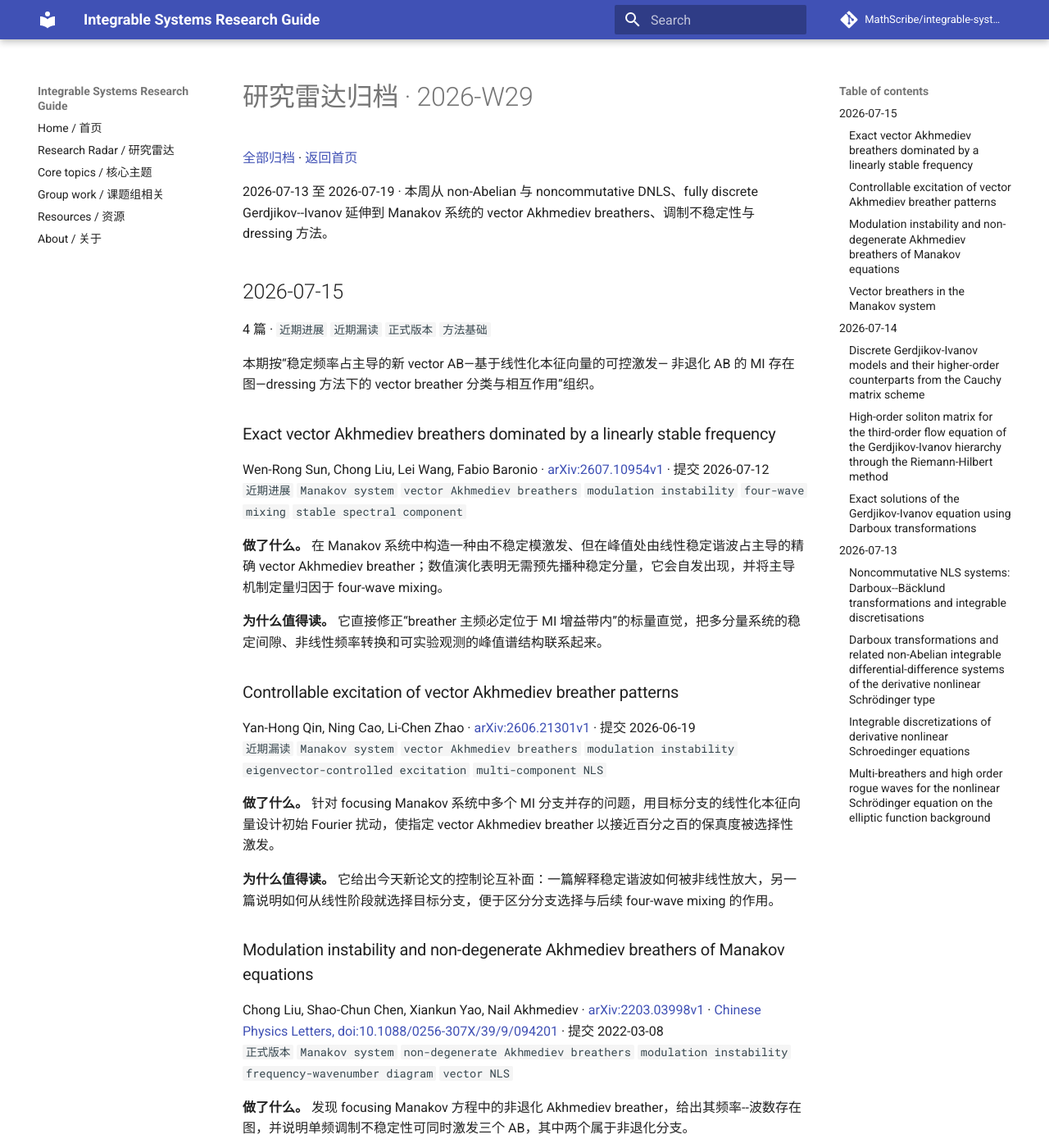
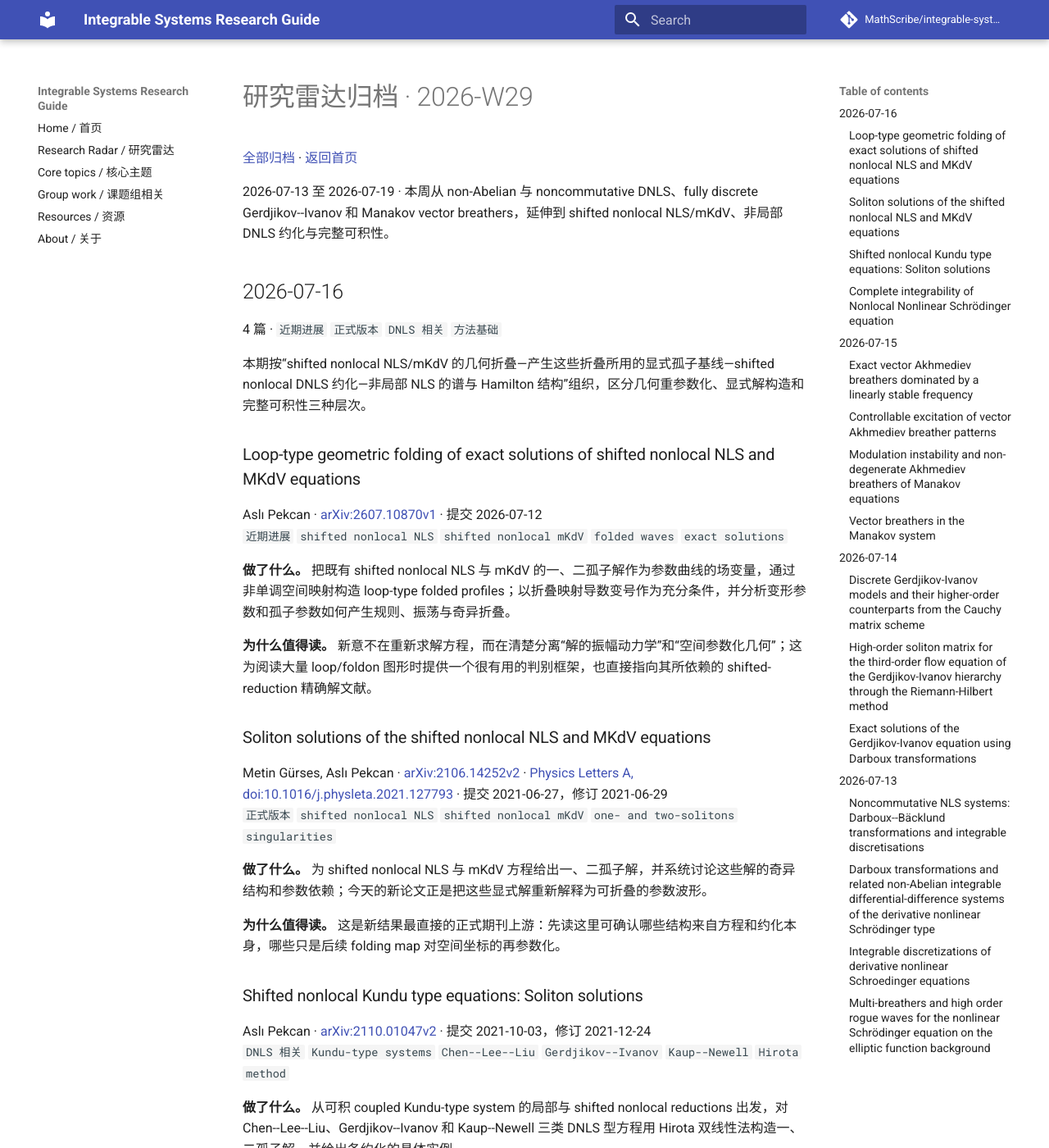
Before and after one commit to MathScribe/integrable-systems-guide, an MkDocs documentation site: the page built from docs/radar/2026-W29.md, in a window 1280 px wide and 1400 px high. Shown: the whole window at 82% size. Built offline with MkDocs 1.6.1 and Material for MkDocs 9.7.7, drawn with Linux system fonts in a browser that asks for light colours; comment, search, counter and statistics services are not loaded; some of the changed text lies outside the part shown.

Commit message:
Add July 16 shifted nonlocal reading chain

```diff
--- a/docs/radar/2026-W29.md
+++ b/docs/radar/2026-W29.md
@@ -2,7 +2,51 @@
 
 [全部归档](index.md) · [返回首页](../index.md)
 
-2026-07-13 至 2026-07-19 · 本周从 non-Abelian 与 noncommutative DNLS、fully discrete Gerdjikov--Ivanov 延伸到 Manakov 系统的 vector Akhmediev breathers、调制不稳定性与 dressing 方法。
+2026-07-13 至 2026-07-19 · 本周从 non-Abelian 与 noncommutative DNLS、fully discrete Gerdjikov--Ivanov 和 Manakov vector breathers，延伸到 shifted nonlocal NLS/mKdV、非局部 DNLS 约化与完整可积性。
+
+## 2026-07-16
+
+4 篇 · `近期进展` `正式版本` `DNLS 相关` `方法基础`
+
+本期按“shifted nonlocal NLS/mKdV 的几何折叠—产生这些折叠所用的显式孤子基线—shifted nonlocal DNLS 约化—非局部 NLS 的谱与 Hamilton 结构”组织，区分几何重参数化、显式解构造和完整可积性三种层次。
+
+### Loop-type geometric folding of exact solutions of shifted nonlocal NLS and MKdV equations
+
+Aslı Pekcan · [arXiv:2607.10870v1](https://arxiv.org/abs/2607.10870) · 提交 2026-07-12
+`近期进展` `shifted nonlocal NLS` `shifted nonlocal mKdV` `folded waves` `exact solutions`
+
+**做了什么。** 把既有 shifted nonlocal NLS 与 mKdV 的一、二孤子解作为参数曲线的场变量，通过非单调空间映射构造 loop-type folded profiles；以折叠映射导数变号作为充分条件，并分析变形参数和孤子参数如何产生规则、振荡与奇异折叠。
+
+**为什么值得读。** 新意不在重新求解方程，而在清楚分离“解的振幅动力学”和“空间参数化几何”；这为阅读大量 loop/foldon 图形时提供一个很有用的判别框架，也直接指向其所依赖的 shifted-reduction 精确解文献。
+
+### Soliton solutions of the shifted nonlocal NLS and MKdV equations
+
+Metin Gürses, Aslı Pekcan · [arXiv:2106.14252v2](https://arxiv.org/abs/2106.14252) · [Physics Letters A, doi:10.1016/j.physleta.2021.127793](https://doi.org/10.1016/j.physleta.2021.127793) · 提交 2021-06-27，修订 2021-06-29
+`正式版本` `shifted nonlocal NLS` `shifted nonlocal mKdV` `one- and two-solitons` `singularities`
+
+**做了什么。** 为 shifted nonlocal NLS 与 mKdV 方程给出一、二孤子解，并系统讨论这些解的奇异结构和参数依赖；今天的新论文正是把这些显式解重新解释为可折叠的参数波形。
+
+**为什么值得读。** 这是新结果最直接的正式期刊上游：先读这里可确认哪些结构来自方程和约化本身，哪些只是后续 folding map 对空间坐标的再参数化。
+
+### Shifted nonlocal Kundu type equations: Soliton solutions
+
+Aslı Pekcan · [arXiv:2110.01047v2](https://arxiv.org/abs/2110.01047) · 提交 2021-10-03，修订 2021-12-24
+`DNLS 相关` `Kundu-type systems` `Chen--Lee--Liu` `Gerdjikov--Ivanov` `Kaup--Newell` `Hirota method`
+
+**做了什么。** 从可积 coupled Kundu-type system 的局部与 shifted nonlocal reductions 出发，对 Chen--Lee--Liu、Gerdjikov--Ivanov 和 Kaup--Newell 三类 DNLS 型方程用 Hirota 双线性法构造一、二孤子解，并给出各约化的具体实例。
+
+**为什么值得读。** 它把今天的 shifted nonlocal 主题直接拉回用户当前最关心的 DNLS 三分支，便于比较空间/时间平移约化怎样改变熟悉的 CLL、GI 与 KN 孤子公式和正则性条件。
+
+### Complete integrability of Nonlocal Nonlinear Schrödinger equation
+
+V. S. Gerdjikov, A. Saxena · [arXiv:1510.00480v2](https://arxiv.org/abs/1510.00480) · 提交 2015-10-02，修订 2016-06-14
+`方法基础` `nonlocal NLS hierarchy` `squared solutions` `inverse scattering` `Hamiltonian structures`
+
+**做了什么。** 利用 Lax 算子 squared solutions 的完备关系证明一类非局部 NLS 层级的完整可积性，描述两类孤子谱、由散射数据参数化的作用角变量，并以 symplectic basis 与 trace identities 构造 Hamilton 层级。
+
+**为什么值得读。** 它提供今天几篇显式解论文缺少的谱论底座：非局部约化不只是产生新孤子公式，也会重组离散谱对称性、正则解类型和 Hamilton 结构。
+
+---
 
 ## 2026-07-15
 
```
